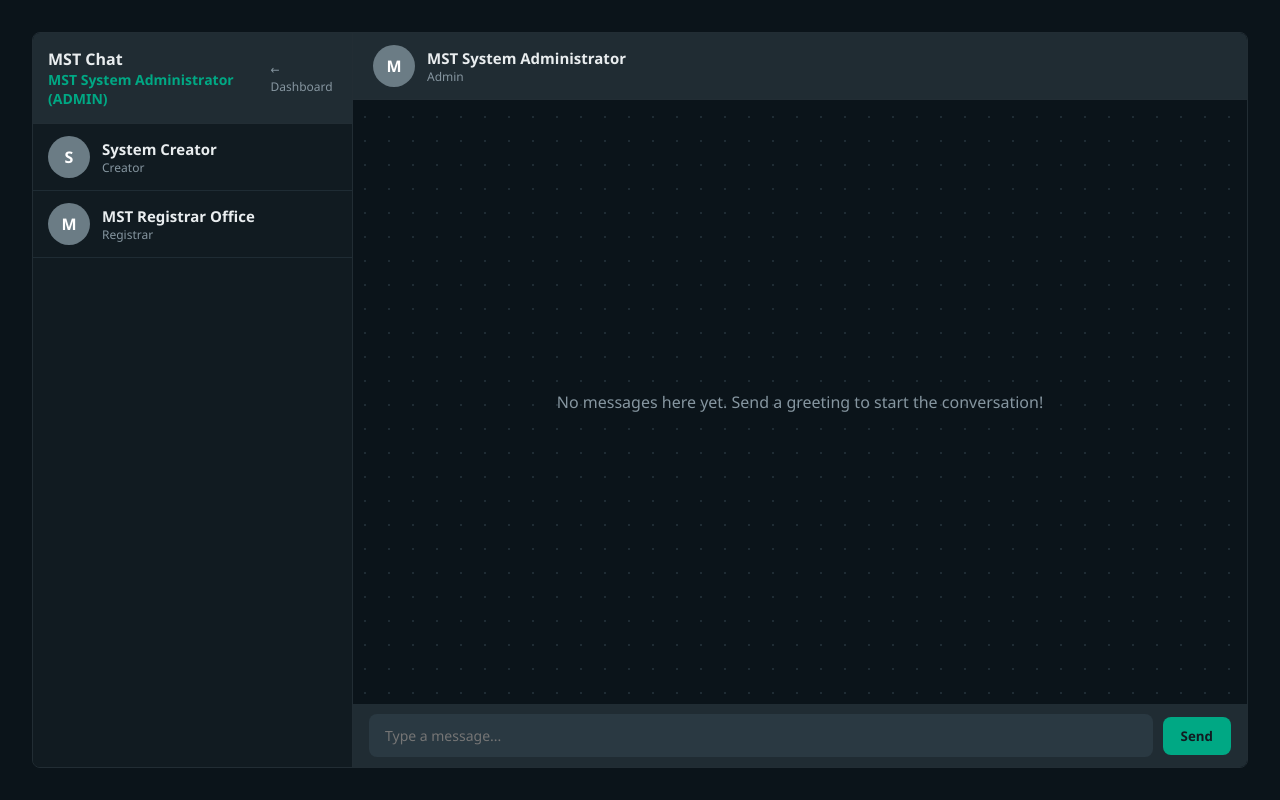
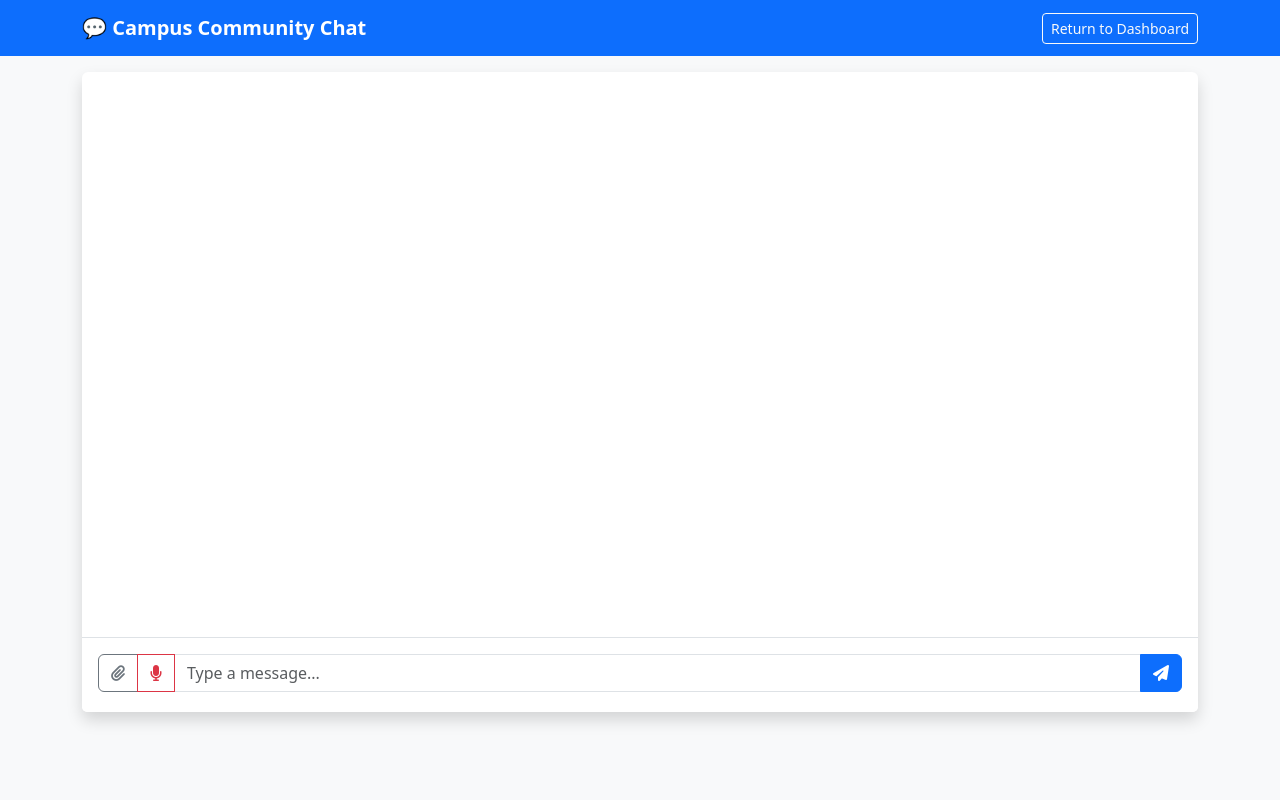
Before and after one commit to sulemanyunusabakura-jpg/magazawa-portal, a Flask app: page /chat/1 in a window 1280 px wide. Run offline with Flask 3, Linux system fonts and the light colour scheme; a user stored in the database is signed in.

Commit message:
Update chat.html

```diff
--- a/templates/chat.html
+++ b/templates/chat.html
@@ -3,127 +3,128 @@
 <head>
     <meta charset="UTF-8">
     <meta name="viewport" content="width=device-width, initial-scale=1.0">
-    <title>MST Campus Chat</title>
-    <style>
-        * { box-sizing: border-box; margin: 0; padding: 0; font-family: 'Segoe UI', Tahoma, Geneva, Verdana, sans-serif; }
-        body { background-color: #0b141a; color: #e9edef; height: 100vh; display: flex; align-items: center; justify-content: center; }
+    <title>Campus Chat - MST Portal</title>
+    <link href="https://cdn.jsdelivr.net/npm/bootstrap@5.3.0/dist/css/bootstrap.min.css" rel="stylesheet">
+    <link rel="stylesheet" href="https://cdnjs.cloudflare.com/ajax/libs/font-awesome/6.4.0/css/all.min.css">
+</head>
+<body class="bg-light">
 
-        .chat-app { display: flex; width: 95vw; height: 92vh; background: #111b21; border-radius: 8px; overflow: hidden; border: 1px solid #222d34; }
+    <nav class="navbar navbar-dark bg-primary mb-3">
+        <div class="container">
+            <a class="navbar-brand fw-bold" href="#">💬 Campus Community Chat</a>
+            <a href="{{ url_for('home') }}" class="btn btn-outline-light btn-sm">Return to Dashboard</a>
+        </div>
+    </nav>
 
-        /* LEFT SIDEBAR: CONTACTS LIST */
-        .sidebar { width: 320px; background: #111b21; border-right: 1px solid #222d34; display: flex; flex-direction: column; }
-        .sidebar-header { background: #202c33; padding: 15px; display: flex; justify-content: space-between; align-items: center; border-bottom: 1px solid #222d34; }
-        .user-badge { font-weight: bold; font-size: 14px; color: #00a884; }
+    <div class="container">
+        <div class="card shadow border-0" style="height: 80vh;">
+            <div class="card-body d-flex flex-column p-0">
 
-        .contact-list { overflow-y: auto; flex: 1; }
-        .contact-item { display: flex; align-items: center; padding: 12px 15px; border-bottom: 1px solid #1f2c34; cursor: pointer; text-decoration: none; color: inherit; transition: background 0.2s; }
-        .contact-item:hover, .contact-item.active { background: #2a3942; }
+                <!-- Chat Message Feed -->
+                <div class="p-3 flex-grow-1" style="overflow-y: auto;" id="chatFeed">
+                    {% for msg in conversation %}
+                        <div class="mb-3 d-flex flex-column {% if msg.sender_id == current_user.id %}align-items-end{% else %}align-items-start{% endif %}">
+                            <small class="text-muted fw-bold mb-1">{{ msg.sender.full_name if msg.sender else 'System' }}</small>
+                            <div class="p-3 rounded shadow-sm {% if msg.sender_id == current_user.id %}bg-primary text-white{% else %}bg-white border text-dark{% endif %}" style="max-width: 75%;">
 
-        .avatar { width: 42px; height: 42px; border-radius: 50%; background: #6b7c85; display: flex; align-items: center; justify-content: center; font-weight: bold; margin-right: 12px; color: #fff; text-transform: uppercase; }
-        .contact-info { flex: 1; overflow: hidden; }
-        .contact-name { font-size: 15px; font-weight: 600; white-space: nowrap; overflow: hidden; text-overflow: ellipsis; }
-        .contact-role { font-size: 12px; color: #8696a0; text-transform: capitalize; }
+                                {% if msg.content %}
+                                    <p class="mb-1">{{ msg.content }}</p>
+                                {% endif %}
 
-        /* RIGHT MAIN CHAT AREA */
-        .chat-area { flex: 1; display: flex; flex-direction: column; background: #0b141a; background-image: radial-gradient(#1f2c34 1px, transparent 0); background-size: 24px 24px; }
-        .chat-header { background: #202c33; padding: 12px 20px; display: flex; align-items: center; border-bottom: 1px solid #222d34; }
+                                <!-- Media Rendering -->
+                                {% if msg.msg_type == 'image' %}
+                                    <img src="{{ url_for('static', filename='uploads/' ~ msg.file_path) }}" class="img-fluid rounded mt-2 mb-1" style="max-height: 250px;">
+                                {% elif msg.msg_type == 'audio' %}
+                                    <audio controls class="w-100 mt-2">
+                                        <source src="{{ url_for('static', filename='uploads/' ~ msg.file_path) }}">
+                                    </audio>
+                                {% elif msg.msg_type == 'file' %}
+                                    <a href="{{ url_for('download_material', filename=msg.file_path) }}" class="btn btn-sm btn-light border mt-2">
+                                        <i class="fas fa-file-download me-1"></i> Download File
+                                    </a>
+                                {% endif %}
 
-        .messages-container { flex: 1; padding: 20px; overflow-y: auto; display: flex; flex-direction: column; gap: 10px; }
+                            </div>
+                        </div>
+                    {% endfor %}
+                </div>
 
-        /* BUBBLES */
-        .message-bubble { max-width: 65%; padding: 8px 12px; border-radius: 8px; font-size: 14px; line-height: 1.4; position: relative; word-wrap: break-word; }
-        .sent { align-self: flex-end; background: #005c4b; color: #e9edef; border-top-right-radius: 0; }
-        .received { align-self: flex-start; background: #202c33; color: #e9edef; border-top-left-radius: 0; }
+                <!-- Input Controls -->
+                <div class="card-footer bg-white border-top p-3">
+                    <form action="{{ url_for('send_chat_message') }}" method="POST" enctype="multipart/form-data" id="chatForm">
+                        <input type="hidden" name="receiver_id" value="{{ active_receiver.id if active_receiver else '' }}">
+                        <input type="file" name="file" id="fileInput" class="d-none">
 
-        .msg-time { font-size: 10px; color: #8696a0; float: right; margin-top: 4px; margin-left: 10px; }
-        .sender-name { font-size: 11px; font-weight: bold; color: #00a884; margin-bottom: 3px; display: block; }
+                        <div class="input-group">
+                            <!-- Attach Media Button -->
+                            <button type="button" class="btn btn-outline-secondary" onclick="document.getElementById('fileInput').click()">
+                                <i class="fas fa-paperclip"></i>
+                            </button>
 
-        /* CHAT INPUT BAR */
-        .chat-input-bar { background: #202c33; padding: 10px 16px; display: flex; align-items: center; gap: 10px; }
-        .chat-input-bar input[type="text"] { flex: 1; background: #2a3942; border: none; padding: 12px 16px; border-radius: 8px; color: #e9edef; outline: none; font-size: 14px; }
-        .chat-input-bar button { background: #00a884; color: #111b21; border: none; padding: 10px 18px; border-radius: 8px; font-weight: bold; cursor: pointer; }
-        .chat-input-bar button:hover { background: #029071; }
+                            <!-- Voice Record Button -->
+                            <button type="button" class="btn btn-outline-danger" id="recordBtn">
+                                <i class="fas fa-microphone" id="micIcon"></i>
+                            </button>
 
-        .empty-state { display: flex; flex-direction: column; align-items: center; justify-content: center; height: 100%; color: #8696a0; }
-    </style>
-</head>
-<body>
+                            <!-- Text Message -->
+                            <input type="text" name="content" class="form-control" placeholder="Type a message..." id="messageInput">
 
-<div class="chat-app">
-    <!-- CONTACTS SIDEBAR -->
-    <div class="sidebar">
-        <div class="sidebar-header">
-            <div>
-                <strong>MST Chat</strong>
-                <div class="user-badge">{{ current_user.full_name }} ({{ current_user.role|upper }})</div>
+                            <!-- Submit -->
+                            <button type="submit" class="btn btn-primary"><i class="fas fa-paper-plane"></i></button>
+                        </div>
+                        <small id="fileSelectedLabel" class="text-success d-block mt-1 fw-bold"></small>
+                    </form>
+                </div>
+
             </div>
-            <a href="{{ url_for(current_user.role + '_dashboard') }}" style="color:#8696a0; font-size:12px; text-decoration:none;">← Dashboard</a>
-        </div>
-
-        <div class="contact-list">
-            {% for u in users %}
-            <a href="{{ url_for('chat_with', receiver_id=u.id) }}" class="contact-item {% if active_receiver and active_receiver.id == u.id %}active{% endif %}">
-                <div class="avatar">{{ u.full_name[0] }}</div>
-                <div class="contact-info">
-                    <div class="contact-name">{{ u.full_name }}</div>
-                    <div class="contact-role">{{ u.role }}</div>
-                </div>
-            </a>
-            {% endfor %}
         </div>
     </div>
 
-    <!-- MAIN CHAT PANEL -->
-    <div class="chat-area">
-        {% if active_receiver %}
-            <div class="chat-header">
-                <div class="avatar">{{ active_receiver.full_name[0] }}</div>
-                <div>
-                    <div class="contact-name">{{ active_receiver.full_name }}</div>
-                    <div class="contact-role">{{ active_receiver.role | capitalize }}</div>
-                </div>
-            </div>
+    <!-- Voice Recording JS -->
+    <script>
+        let mediaRecorder;
+        let audioChunks = [];
+        const recordBtn = document.getElementById('recordBtn');
+        const micIcon = document.getElementById('micIcon');
+        const fileInput = document.getElementById('fileInput');
 
-            <div class="messages-container" id="chatContainer">
-                {% for msg in conversation %}
-                    {% if msg.sender_id == current_user.id %}
-                        <div class="message-bubble sent">
-                            <div>{{ msg.content }}</div>
-                            <span class="msg-time">{{ msg.timestamp.strftime('%H:%M') if msg.timestamp else '' }}</span>
-                        </div>
-                    {% else %}
-                        <div class="message-bubble received">
-                            <span class="sender-name">{{ active_receiver.full_name }}</span>
-                            <div>{{ msg.content }}</div>
-                            <span class="msg-time">{{ msg.timestamp.strftime('%H:%M') if msg.timestamp else '' }}</span>
-                        </div>
-                    {% endif %}
-                {% else %}
-                    <div class="empty-state">No messages here yet. Send a greeting to start the conversation!</div>
-                {% endfor %}
-            </div>
+        fileInput.addEventListener('change', () => {
+            if (fileInput.files.length > 0) {
+                document.getElementById('fileSelectedLabel').innerText = "Attached: " + fileInput.files[0].name;
+            }
+        });
 
-            <form class="chat-input-bar" action="{{ url_for('send_chat_message') }}" method="POST">
-                <input type="hidden" name="receiver_id" value="{{ active_receiver.id }}">
-                <input type="text" name="content" placeholder="Type a message..." required autocomplete="off" autofocus>
-                <button type="submit">Send</button>
-            </form>
-        {% else %}
-            <div class="empty-state">
-                <h3>MST Campus Messenger</h3>
-                <p style="margin-top:8px;">Select a contact on the left sidebar to open a conversation.</p>
-            </div>
-        {% endif %}
-    </div>
-</div>
+        recordBtn.addEventListener('click', async () => {
+            if (!mediaRecorder || mediaRecorder.state === "inactive") {
+                const stream = await navigator.mediaDevices.getUserMedia({ audio: true });
+                mediaRecorder = new MediaRecorder(stream);
+                audioChunks = [];
 
-<script>
-    // Auto-scroll chat window to the newest message
-    const chatBox = document.getElementById('chatContainer');
-    if (chatBox) {
-        chatBox.scrollTop = chatBox.scrollHeight;
-    }
-</script>
+                mediaRecorder.ondataavailable = event => audioChunks.push(event.data);
+                mediaRecorder.onstop = () => {
+                    const audioBlob = new Blob(audioChunks, { type: 'audio/webm' });
+                    const file = new File([audioBlob], "voicemail.webm", { type: "audio/webm" });
 
+                    const container = new DataTransfer();
+                    container.items.add(file);
+                    fileInput.files = container.files;
+
+                    document.getElementById('fileSelectedLabel').innerText = "Voice message recorded!";
+                };
+
+                mediaRecorder.start();
+                micIcon.className = "fas fa-stop";
+                recordBtn.className = "btn btn-danger";
+            } else {
+                mediaRecorder.stop();
+                micIcon.className = "fas fa-microphone";
+                recordBtn.className = "btn btn-outline-danger";
+            }
+        });
+
+        // Scroll feed to bottom
+        const feed = document.getElementById('chatFeed');
+        feed.scrollTop = feed.scrollHeight;
+    </script>
 </body>
 </html>
```
